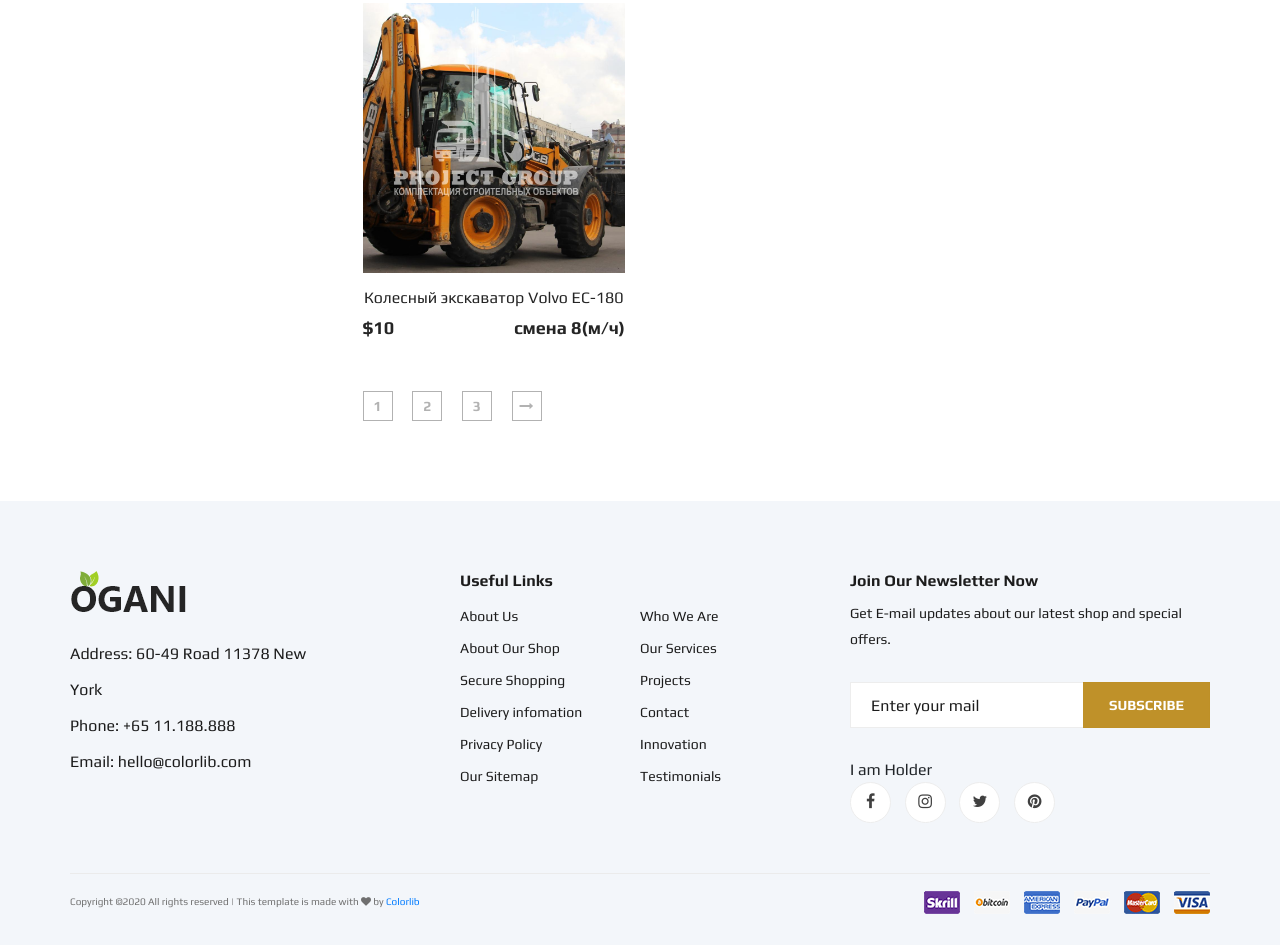
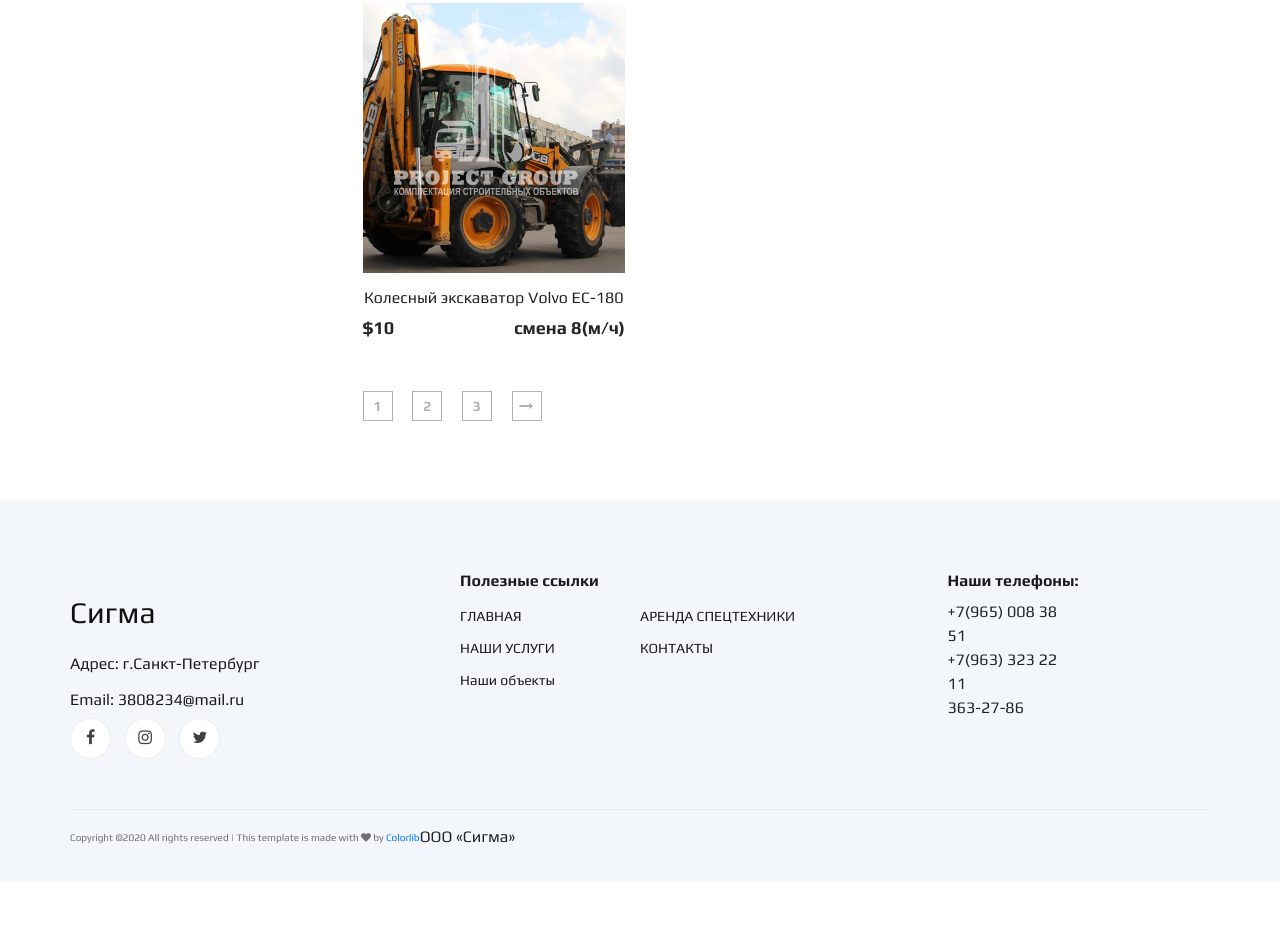
Before and after one commit to dovudwkt/tracks_spb, a website: page dist/shop-grid.html in a window 1280 px wide. Shown: the part 3721-4666 px from the top of the page. After the commit the page ends 4602 px from the top, so only its background shows below. Drawn offline with Linux system fonts and the light colour scheme.

Commit message:
Completed the footer layout

```diff
--- a/dist/shop-grid.html
+++ b/dist/shop-grid.html
@@ -307,54 +307,47 @@
     <footer class="footer spad">
         <div class="container">
             <div class="row">
-                <div class="col-lg-3 col-md-6 col-sm-6">
-                    <div class="footer__about">
+                <div class="col-lg-4 col-md-6 col-sm-6">
+                    <div class="footer__about footer__widget">
                         <div class="footer__about__logo">
-                            <a href="./index.html"><img src="img/logo.png" alt=""></a>
+                            <a href="./index.html"><img src="" alt=""><h3>Сигма</h3></a>
                         </div>
-                        <ul>
-                            <li>Address: 60-49 Road 11378 New York</li>
-                            <li>Phone: +65 11.188.888</li>
-                            <li>Email: hello@colorlib.com</li>
+                        <ul class="w-100">
+                            <li>Адрес: г.Санкт-Петербург</li>
+                            <li><a href="#"></a>Email: 3808234@mail.ru</li>
+                            <li>
+                                <div class="footer__widget__social">
+                                    <a href="#"><i class="fa fa-facebook"></i></a>
+                                    <a href="#"><i class="fa fa-instagram"></i></a>
+                                    <a href="#"><i class="fa fa-twitter"></i></a>
+                                </div>
+                            </li>
                         </ul>
                     </div>
                 </div>
-                <div class="col-lg-4 col-md-6 col-sm-6 offset-lg-1">
+
+                <div class="col-lg-4 col-md-6 col-sm-6 ">
                     <div class="footer__widget">
-                        <h6>Useful Links</h6>
+                        <h6>Полезные ссылки</h6>
                         <ul>
-                            <li><a href="#">About Us</a></li>
-                            <li><a href="#">About Our Shop</a></li>
-                            <li><a href="#">Secure Shopping</a></li>
-                            <li><a href="#">Delivery infomation</a></li>
-                            <li><a href="#">Privacy Policy</a></li>
-                            <li><a href="#">Our Sitemap</a></li>
+                            <li class="active"><a href="./index.html">ГЛАВНАЯ</a></li>
+                            <li><a href="./blog.html"> НАШИ УСЛУГИ</a></li>
+                            <li><a href="./our-facilities.html">Наши объекты </a></li>
                         </ul>
                         <ul>
-                            <li><a href="#">Who We Are</a></li>
-                            <li><a href="#">Our Services</a></li>
-                            <li><a href="#">Projects</a></li>
-                            <li><a href="#">Contact</a></li>
-                            <li><a href="#">Innovation</a></li>
-                            <li><a href="#">Testimonials</a></li>
+                            <li><a href="./shop-grid.html">АРЕНДА СПЕЦТЕХНИКИ</a></li>
+                            <li><a href="./contact.html">КОНТАКТЫ</a></li>
                         </ul>
                     </div>
                 </div>
-                <div class="col-lg-4 col-md-12">
+                <div class="col-lg-3 col-md-12 offset-lg-1">
                     <div class="footer__widget">
-                        <h6>Join Our Newsletter Now</h6>
-                        <p>Get E-mail updates about our latest shop and special offers.</p>
-                        <form action="#">
-                            <input type="text" placeholder="Enter your mail">
-                            <button type="submit" class="site-btn">Subscribe</button>
-                        </form>
-                        <div id="">I am Holder</div>
-                        <div class="footer__widget__social">
-                            <a href="#"><i class="fa fa-facebook"></i></a>
-                            <a href="#"><i class="fa fa-instagram"></i></a>
-                            <a href="#"><i class="fa fa-twitter"></i></a>
-                            <a href="#"><i class="fa fa-pinterest"></i></a>
-                        </div>
+                        <h6>Наши телефоны:</h6>
+                        <ul>
+                            <li>+7(965) 008 38 51</li>
+                            <li>+7(963) 323 22 11</li>
+                            <li>363-27-86</li>
+                        </ul>
                     </div>
                 </div>
             </div>
@@ -364,7 +357,7 @@
                         <div class="footer__copyright__text"><p><!-- Link back to Colorlib can't be removed. Template is licensed under CC BY 3.0. -->
   Copyright &copy;<script>document.write(new Date().getFullYear());</script> All rights reserved | This template is made with <i class="fa fa-heart" aria-hidden="true"></i> by <a href="https://colorlib.com" target="_blank">Colorlib</a>
   <!-- Link back to Colorlib can't be removed. Template is licensed under CC BY 3.0. --></p></div>
-                        <div class="footer__copyright__payment"><img src="img/payment-item.png" alt=""></div>
+                        <div class="">ООО  «Сигма»</div>
                     </div>
                 </div>
             </div>
```
Also changed, not shown: 1 other file.
